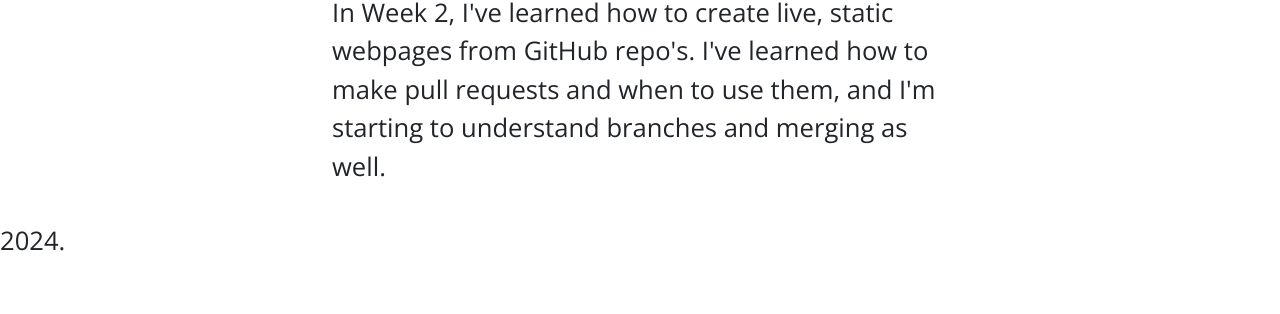
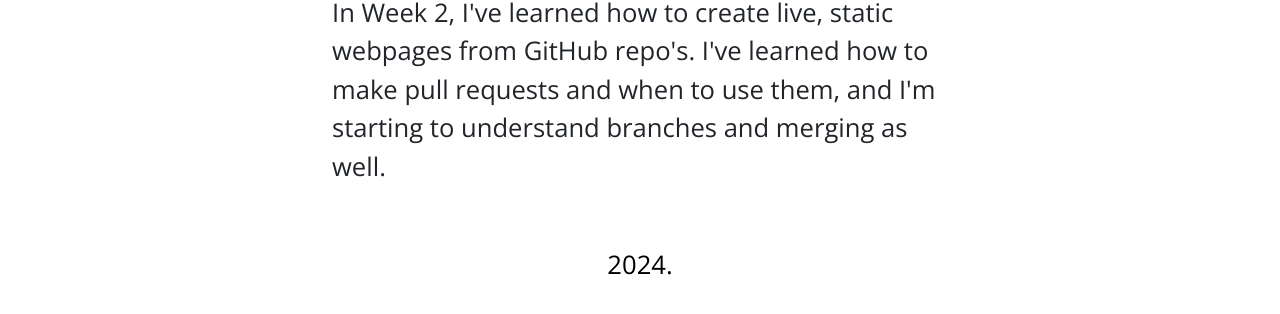
Before and after one commit to merrdawg/merrdawg.github.io, a plain HTML site: page index.html in a window 1280 px wide. Shown: the part 622-936 px from the top of the page. Before the commit the page ends 898 px from the top, so only its background shows below. Drawn offline with nearby package versions, Linux system fonts and the light colour scheme.

Commit message:
Update styles.css

```diff
--- a/css/styles.css
+++ b/css/styles.css
@@ -157,3 +157,21 @@ img.dibley {
 .contact-form button:hover {
     background-color: #4cae4c;
 }
+
+/*/ FOOTER /*/
+
+footer {
+    color: black;
+    display:inline;
+    text-align: center;
+    text-size: 3px;
+    padding: 20px;
+    position: relative;
+    bottom: 0;
+    width: 10%;
+    height: 10%;
+        }
+
+ footer a:hover {
+            text-decoration: underline; /* Underline on hover */
+        }
```
